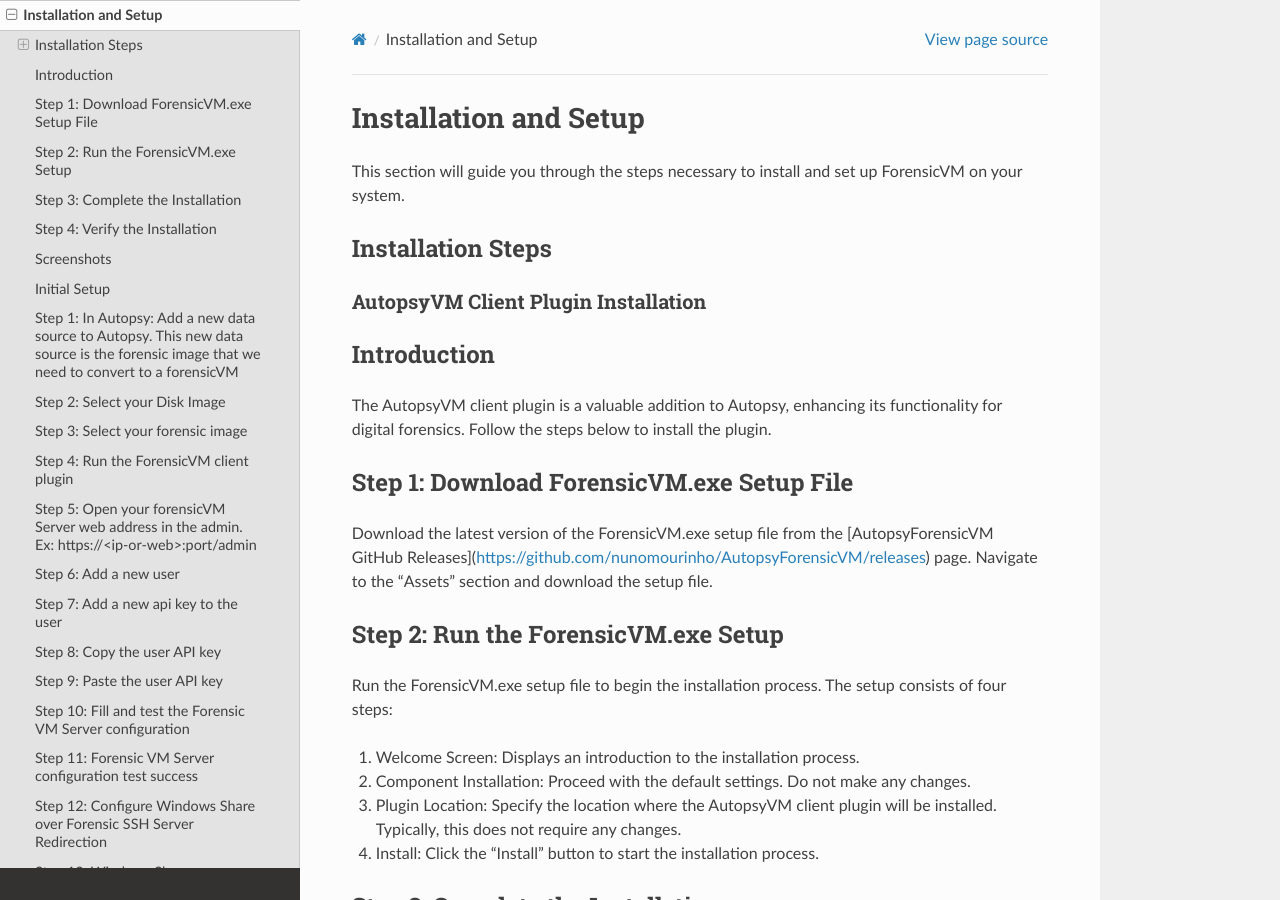
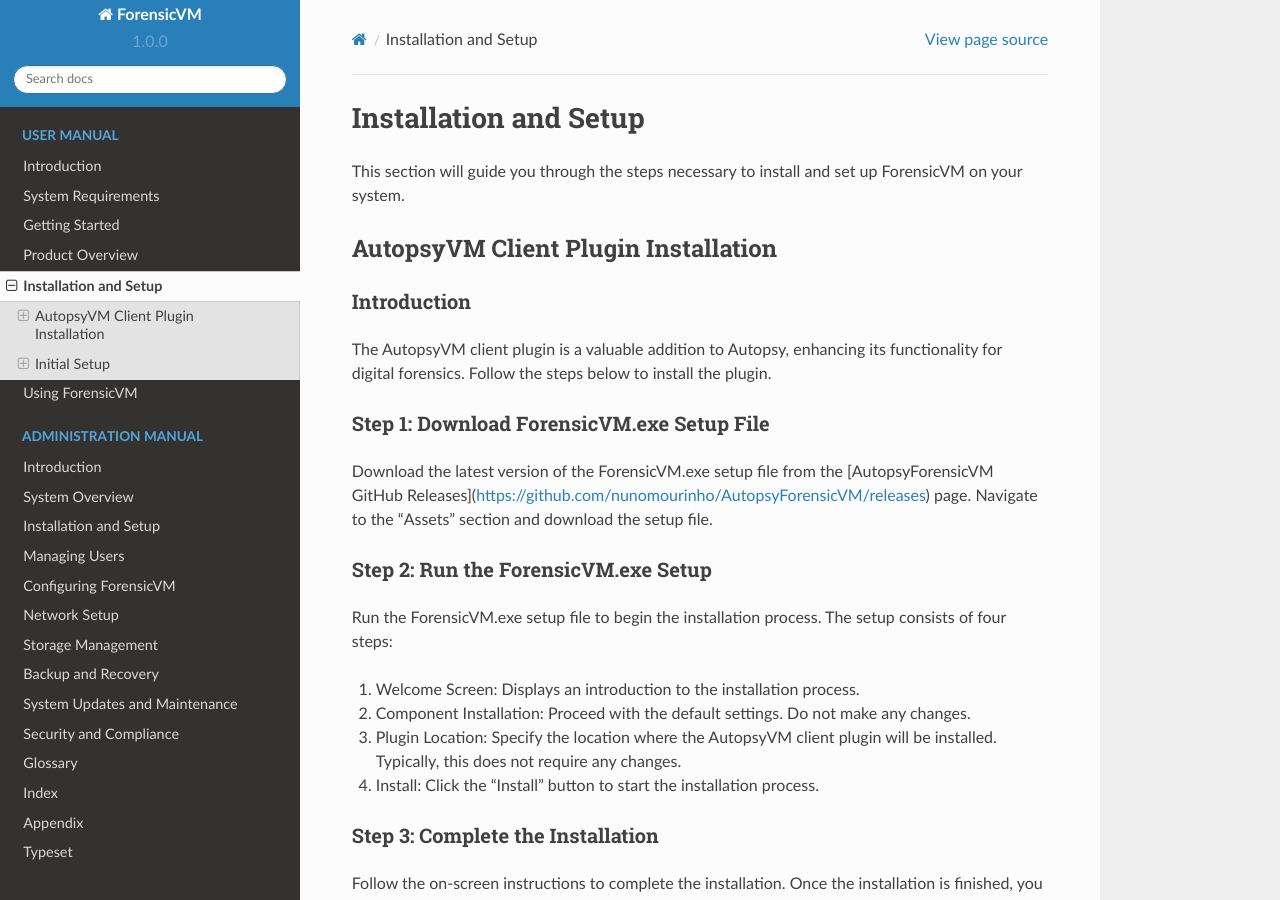
Before and after one commit to nunomourinho/ForensicVMServerAndClientDocs, a Sphinx documentation site: the page built from docs/user/installation_and_setup.rst, in a window 1280 px wide and 900 px high. Built offline with Sphinx 7.4.7 and the Read the Docs theme 2.0.0, drawn with Linux system fonts in a browser that asks for light colours; pages that are not in the unit, such as notebooks, are missing from menus.

Commit message:
Update installation_and_setup.rst

```diff
--- a/docs/user/installation_and_setup.rst
+++ b/docs/user/installation_and_setup.rst
@@ -3,26 +3,21 @@
 =====================
 This section will guide you through the steps necessary to install and set up ForensicVM on your system.
 
-Installation Steps
-------------------
-.. _installation:
-
-
 AutopsyVM Client Plugin Installation
-===================================
+####################################
 
 Introduction
-------------
+************
 
 The AutopsyVM client plugin is a valuable addition to Autopsy, enhancing its functionality for digital forensics. Follow the steps below to install the plugin.
 
 Step 1: Download ForensicVM.exe Setup File
-------------------------------------------
+******************************************
 
 Download the latest version of the ForensicVM.exe setup file from the [AutopsyForensicVM GitHub Releases](https://github.com/nunomourinho/AutopsyForensicVM/releases) page. Navigate to the "Assets" section and download the setup file.
 
 Step 2: Run the ForensicVM.exe Setup
------------------------------------
+************************************
 
 Run the ForensicVM.exe setup file to begin the installation process. The setup consists of four steps:
 
@@ -32,17 +27,17 @@
 4. Install: Click the "Install" button to start the installation process.
 
 Step 3: Complete the Installation
--------------------------------
+*********************************
 
 Follow the on-screen instructions to complete the installation. Once the installation is finished, you can proceed with using the AutopsyVM client plugin in Autopsy.
 
 Step 4: Verify the Installation
-------------------------------
+*******************************
 
 To verify the successful installation of the AutopsyVM client plugin, open Autopsy and check if the plugin is available and functional.
 
 Screenshots
------------
+***********
 
 Here are the screenshots that illustrate the installation process:
 
@@ -74,11 +69,11 @@
 
 
 Initial Setup
--------------
+##############
 After successfully installing ForensicVM one needs to configure the AutopsyVM plugin. The initial configuration is composed of the following steps:
 
 Step 1: In Autopsy: Add a new data source to Autopsy. This new data source is the forensic image that we need to convert to a forensicVM
-----------------------------------------------------------------------------------------------------------------------------------------
+*****************************************************************************************************************************************
  #. Add datasource
  #. Specify a new hostname
  #. Next
@@ -90,7 +85,7 @@
     Add a new data source to Autopsy
 
 Step 2: Select your Disk Image
---------------------------------
+******************************
  #. Select the option disk image or VM FIle
  #. Next
 
@@ -101,7 +96,7 @@
    Disk Image
 
 Step 3: Select your forensic image
-------------------------------------
+***********************************
  #. Browse for your forensic image, select it
  #. Click Next
 
@@ -113,7 +108,7 @@
    Forensic Image Selection
 
 Step 4: Run the ForensicVM client plugin
-------------------------------------------
+****************************************
  #. Deselect all other plugins
  #. Select the forensicVM Client plugin
  #. Click next
@@ -125,7 +120,7 @@
    Select Datasource
 
 Step 5: Open your forensicVM Server web address in the admin. Ex: https://<ip-or-web>:port/admin
-----------------------------------------------------------------------------------------------
+*************************************************************************************************
  #. Enter user and password
  #. Click the login button
 
@@ -136,7 +131,7 @@
    Configure inject - Select ForensicVM Client plugin
 
 Step 6: Add  a new user
-------------------------
+************************
  #. Enter user, password and password confirmation dialogues
  #. Click SAVE
 
@@ -147,7 +142,7 @@
    Add user
 
 Step 7: Add  a new api key to the user
----------------------------------------
+***************************************
  #. Click the add button on the api keys
  #. Select the user
  #. Click the plus sign
@@ -160,7 +155,7 @@
    Add API key to user
 
 Step 8: Copy the user API key
-------------------------------------
+******************************
  #. Select the newly created API key
  #. Press CTRL + C or copy it using the right mouse button and select copy
 
@@ -171,7 +166,7 @@
    Copy user API key
 
 Step 9: Paste the user API key
-------------------------------------
+*******************************
  #. Put the mouse on the Forensic API field
  #. Press CTRL + V or paste it using the right mouse button and select paste
 
@@ -183,7 +178,7 @@
 
 
 Step 10: Fill and test the Forensic VM Server configuration
--------------------------------------------------------
+************************************************************
  #. Put the mouse on the Forensic VM server address. Fill in the information with your server address
  #. Click the Test Server Connection to test if API and server address are correct
 
@@ -194,7 +189,7 @@
    Fill and test forensic VM Server Configuration
 
 Step 11: Forensic VM Server configuration test success
--------------------------------------------------------
+*******************************************************
  #. If all pieces of information are correct and if the server is online you should see a connected successfully dialog box.
  #. If there are any problems, you should see a red error dialogue. Please check and correct the field values.
 
@@ -205,7 +200,7 @@
    Forensic VM server connection test
 
 Step 12: Configure Windows Share over Forensic SSH Server Redirection
-----------------------------------------------------------------------
+**********************************************************************
  The way that forensicVM Server access the forensic images is by making a reverse ssh connection to your computer and accessing a local share via the internet. The reverse ssh connection is in need to make a safe Windows share access. You should configure now the forensicVM server SSH address and port number:
  #. Please fill in the SSH Server Address and port number.
  #. Press the button to copy the ssh key to the server
@@ -217,7 +212,7 @@
    Configure and copy the ssh key to the server
 
 Step 13: Windows Share over Forensic SSH copy ssh key status
--------------------------------------------------------------
+*************************************************************
  #. If the configuration is correct you should see a dialog stating that a Public key added to authorized keys
  #. If not, you should see an error dialogue or a dialogue stating that the ssh public key is already present on the remote server
 
@@ -229,7 +224,7 @@
 
 
 Step 14: Testing Windows Share over Forensic SSH Server Redirection
-----------------------------------------------------------------------
+********************************************************************
  #. Click the Test Ssh connection button
  #. If the configuration is correct you should see a dialog stating that the connection was successful
  #. If not, you should see an error dialogue
@@ -242,7 +237,7 @@
    Test windows share over ssh
 
 Step 15: Configure windows share over ssh
-----------------------------------------------------------------------
+******************************************
  #. Press the Autofill info button to autofill the Windows share information with the Share login and local and the remote path to share. This info is extracted from the forensic image's current path.
 
 .. figure:: img/setup_0015.jpg
@@ -252,7 +247,7 @@
    Configure windows share over ssh
 
 Step 16: Configure the share login and the share password
-----------------------------------------------------------------------
+**********************************************************
  #. The share login and share password is a Windows local user and is password. It does not need to be an Administrator account. It can be a regular user. It also does not need to exist, since it is created if it does not exist when the user presses the create share button.
 
 .. figure:: img/setup_0016.jpg
@@ -262,7 +257,7 @@
    Share login and the share password configuration
 
 Step 17: Create Share Button
-----------------------------------------------------------------------
+*****************************
  #. After filling in the share login and password please press the create share button.
 
 .. figure:: img/setup_0017.jpg
@@ -273,7 +268,7 @@
 
 
 Step 18: Create a share Dialog
-----------------------------------------------------------------------
+*******************************
  #. After pressing the create share button a command window will open. This will try to create the local user with the defined password.
 
 .. figure:: img/setup_0018.jpg
@@ -283,7 +278,7 @@
    Create a share command window
 
 Step 19: Testing the forensicVM image Windows share over ssh
-----------------------------------------------------------------------
+*************************************************************
  #. Press Test Windows share button to test if it is possible to connect to the Windows share from the server using a reverse ssh connection. If all is ok you will be presented with a Windows alert stating that the connection was successful
 
 .. figure:: img/setup_0019.jpg
```
